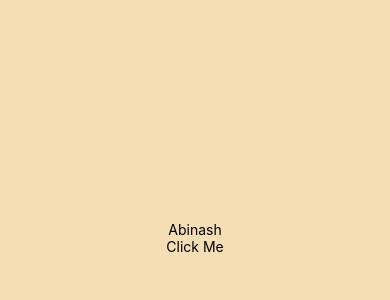
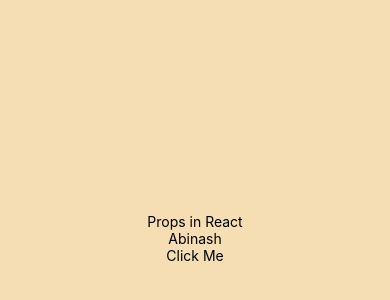
Before and after one commit to abinash0013/learning-react-native, a React Native app: screen / in a window 390 px wide. Shown: the part 184-484 px from the top of the page. Built offline with nearby package versions, Linux system fonts and the light colour scheme.

Commit message:
Working on props in react native -30sep

```diff
--- a/App.js
+++ b/App.js
@@ -1,13 +1,12 @@
+import { StyleSheet, Text, View, TouchableOpacity } from "react-native";
+import Child from "./Child";
 import { useState } from "react";
-import { StyleSheet, Text, TouchableOpacity, View } from "react-native";
 
 const App = () => {
-    const [data, setData] = useState("Abinash");
-
+    const [name, setName] = useState("Abinash");
     function updateData() {
-        setData("Abinah Sonar");
+        setName("Abinash Sonar");
     }
-
     return (
         <View
             style={{
@@ -18,7 +17,8 @@ const App = () => {
                 alignItems: "center",
             }}
         >
-            <Text>{data}</Text>
+            <Text>Props in React</Text>
+            <Child props={name} />
             <TouchableOpacity onPress={updateData}>
                 <Text>Click Me</Text>
             </TouchableOpacity>
--- a/Child.js
+++ b/Child.js
@@ -1,10 +1,10 @@
-import { StyleSheet, Text, View } from "react-native";
+import { StyleSheet, Text, View, TouchableOpacity } from "react-native";
 import React from "react";
 
-const Child = () => {
+const Child = (p) => {
     return (
         <View>
-            <Text>Child</Text>
+            <Text>{p.props}</Text>
         </View>
     );
 };
```
